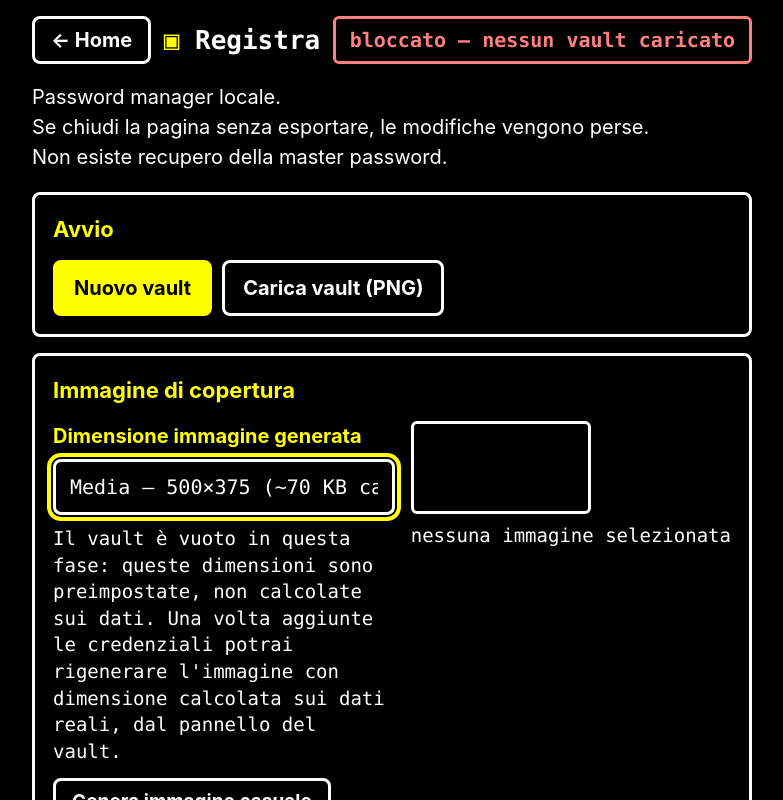
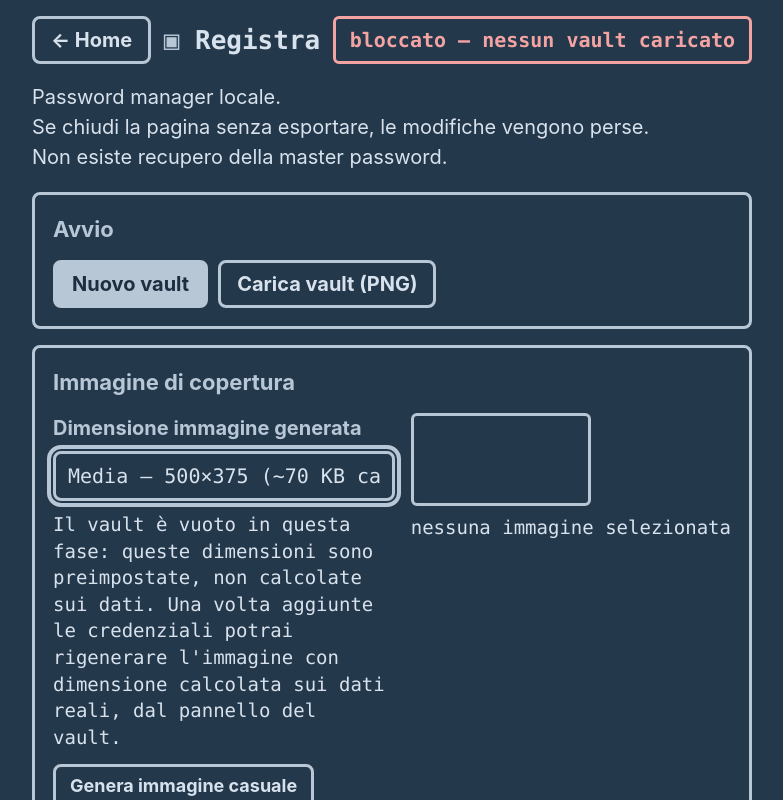
Before and after one commit to Forrom58/vault, a plain HTML site: page editor.html in a window 1280 px wide. Both pictures are taken after a click on the button "Nuovo vault". Shown: the top 800 px of the page, without its empty margins (248-1031 px from the left). Drawn offline with Linux system fonts and the light colour scheme.

Commit message:
Add files via upload

```diff
--- a/editor.html
+++ b/editor.html
@@ -4,7 +4,7 @@
 <meta charset="UTF-8">
 <meta name="viewport" content="width=device-width, initial-scale=1, viewport-fit=cover">
 <meta name="color-scheme" content="dark">
-<meta name="theme-color" content="#000000">
+<meta name="theme-color" content="#24384c">
 <meta name="referrer" content="no-referrer">
 <meta http-equiv="Content-Security-Policy" content="default-src 'none'; script-src 'self'; style-src 'unsafe-inline'; img-src 'self' blob: data:; manifest-src 'self'; worker-src 'self'; connect-src 'self'; form-action 'none'; base-uri 'none'">
 <link rel="manifest" href="manifest.json">
@@ -16,16 +16,18 @@
 <meta name="apple-mobile-web-app-title" content="Vault">
 <title>Vault — Registra password</title>
 <style>
-  /* Alto contrasto per ipovedenti: sfondo nero, testo bianco, accento giallo.
+  /* Contrasto elevato per ipovedenti con i colori dell'icona: sfondo blu scuro, testo grigio-azzurro chiaro.
      Nessuna sfumatura, trasparenza, ombra o transizione. Font grandi, bersagli di tocco >= 48px. */
   :root{
-    --bg:#000000;
-    --text:#ffffff;
-    --accent:#ffff00;
-    --line:#ffffff;
-    --ok:#66ff66;
-    --err:#ff8080;
-    --dim:#b3b3b3;
+    /* Palette dall'icona: blu scuro + grigio-azzurro */
+    --bg:#24384c;
+    --text:#d8e2ec;
+    --accent:#b8c7d6;
+    --line:#b8c7d6;
+    --ink:#1e2e40;
+    --ok:#9ed9b0;
+    --err:#f4a3a3;
+    --dim:#8496aa;
     --mono:ui-monospace,SFMono-Regular,Menlo,Consolas,'Courier New',monospace;
     --sans:-apple-system,BlinkMacSystemFont,'Segoe UI',Roboto,Helvetica,Arial,sans-serif;
   }
@@ -59,25 +61,25 @@
   label{font-size:1rem;font-weight:700;color:var(--accent);}
   input[type=text],input[type=password],input[type=number],input[type=search],textarea,select{
     -webkit-appearance:none;appearance:none;background:var(--bg);border:3px solid var(--line);color:var(--text);
-    padding:12px 14px;min-height:56px;border-radius:8px;font-family:var(--mono);font-size:1rem;width:100%;
+    padding:10px 12px;min-height:48px;border-radius:8px;font-family:var(--mono);font-size:1rem;width:100%;
   }
   select{background-image:none;}
-  input::placeholder,textarea::placeholder{color:#d9d9d9;opacity:1;}
+  input::placeholder,textarea::placeholder{color:#9fb0c2;opacity:1;}
   input:focus,textarea:focus,select:focus{outline:4px solid var(--accent);outline-offset:2px;}
   textarea{resize:vertical;min-height:96px;}
   input[type=checkbox]{width:28px;height:28px;min-height:0;accent-color:var(--accent);flex-shrink:0;margin:0;}
 
   button{
     -webkit-appearance:none;appearance:none;font-family:var(--sans);font-size:1rem;font-weight:700;
-    min-height:56px;padding:8px 18px;border-radius:8px;line-height:1.25;
+    min-height:48px;padding:6px 16px;border-radius:8px;line-height:1.25;
     border:3px solid var(--line);background:var(--bg);color:var(--text);cursor:pointer;
   }
   button:focus-visible{outline:4px solid var(--accent);outline-offset:2px;}
-  button.primary{background:var(--accent);border-color:var(--accent);color:#000000;}
+  button.primary{background:var(--accent);border-color:var(--accent);color:var(--ink);}
   button.danger{border-color:var(--err);color:var(--err);background:var(--bg);}
   button.ghost{background:var(--bg);}
   button:disabled{color:var(--dim);border-style:dashed;border-color:var(--dim);cursor:not-allowed;}
-  button.small{min-height:48px;padding:6px 16px;font-size:.95rem;}
+  button.small{min-height:44px;padding:4px 14px;font-size:.9rem;}
 
   .msg{font-family:var(--mono);font-size:1rem;line-height:1.5;padding:12px 14px;border-radius:8px;margin-top:14px;display:none;background:var(--bg);}
   .msg.show{display:block;}
```
Also changed, not shown: index.html (+5 -5 lines), manifest.json.
